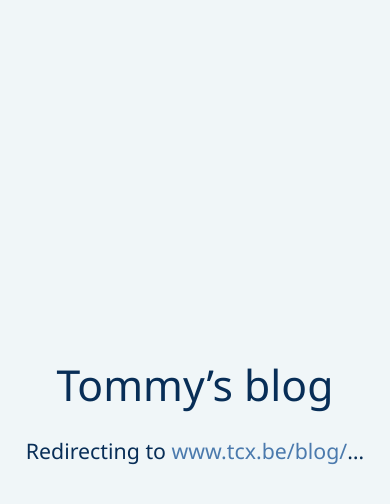
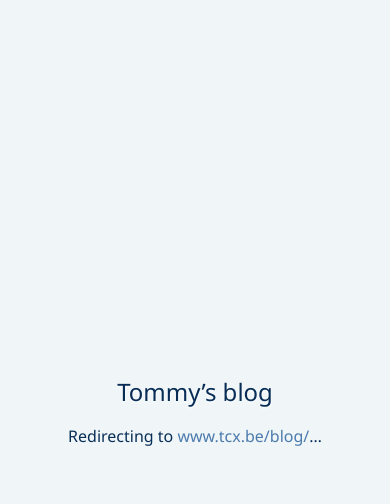
Before and after one commit to tommy-carlier/blog.tcx.be, a Jekyll site: the page built from index.html, in a window 390 px wide. Shown: the top 504 px of the page. Built offline with Jekyll 4.4.1, drawn with Linux system fonts in a browser that asks for light colours.

Commit message:
Added styling for print and smaller screens

```diff
--- a/_includes/style.css
+++ b/_includes/style.css
@@ -1,8 +1,23 @@
-html{display:table; width:100%; height:100%;
-  background:#F0F6F8; color:#082E57; font:normal 16pt/150% "Segoe UI",Avenir,Tahoma,sans-serif}
-body{display:table-cell; vertical-align:middle}
-main{display:block; margin:0 auto 20%; max-width:40em; text-align:center}
-a{text-decoration:none; color:#4B7AAD; border-bottom:solid 1px rgba(138, 179, 223, 0);
-  transition:color 0.3s ease,border-color 0.9s ease}
-a:hover,a:focus{color:#8AB3DF; border-color:rgba(138, 179, 223, 0.75)}
-h1{margin:0; font:normal 200% "Segoe UI", Avenir, Tahoma, sans-serif}
+html { font:normal 16pt/150% "Segoe UI",Avenir,Tahoma,sans-serif }
+main { display:block }
+a { text-decoration:none }
+h1 { margin:0; font:normal 200% "Segoe UI", Avenir, Tahoma, sans-serif }
+
+@media screen {
+  html { display:table; display:table; width:100%; height:100%; background:#F0F6F8; color:#082E57 }
+  body { display:table-cell; vertical-align:middle }
+  main { margin:0 auto 20%; max-width:40em; text-align:center }
+  a { color:#4B7AAD; border-bottom:solid 1px rgba(138, 179, 223, 0);
+    transition:color 0.3s ease,border-color 0.9s ease}
+  a:hover,a:focus { color:#8AB3DF; border-color:rgba(138, 179, 223, 0.75) }
+  h1 { text-shadow:0 1px 3px #FFF }
+}
+
+@media print {
+  a { color:#000 }
+}
+
+@media only screen and (max-width: 640px) {
+  html { font-size:12pt }
+  h1 { font-size:150% }
+}
```
